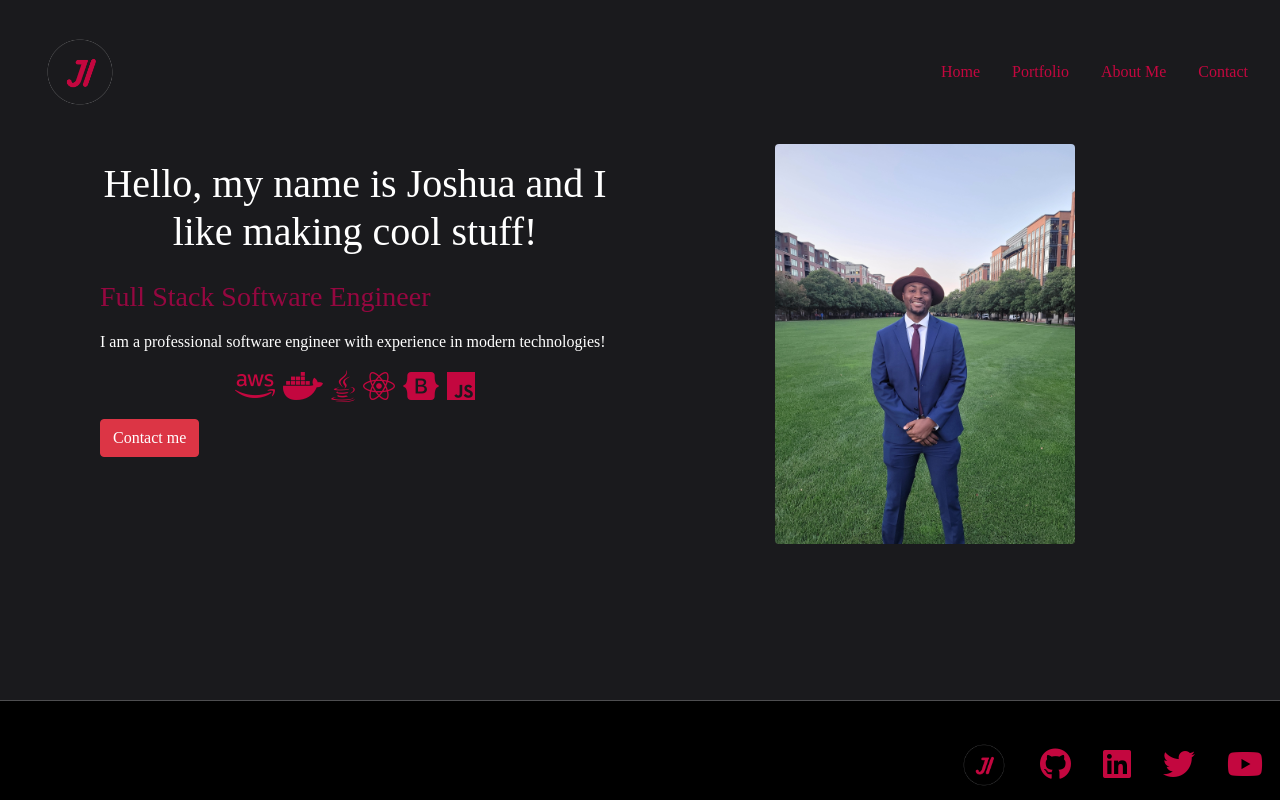
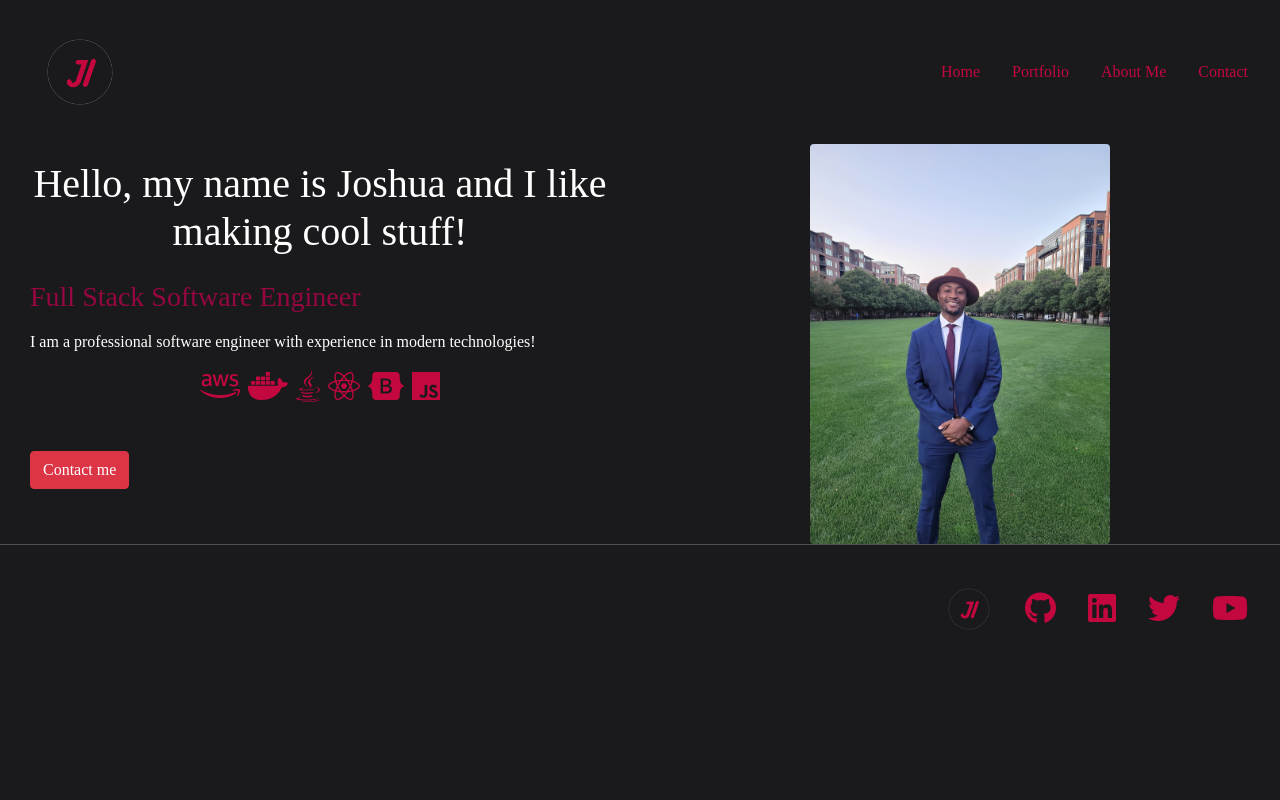
Before and after one commit to joshigwe777/ReactPortfolio, a React (Create React App) app in the folder myprojectpage/: page /myprojectpage in a window 1280 px wide. Built offline with nearby package versions, Linux system fonts and the light colour scheme; a web font is replaced by a local one.

Commit message:
styling adjustments

```diff
--- a/myprojectpage/src/components/ContactForm.js
+++ b/myprojectpage/src/components/ContactForm.js
@@ -1,17 +1,17 @@
-import React, {useState}  from "react";
-import {send} from 'emailjs-com' ;
+import React, { useState } from "react";
+import { send } from 'emailjs-com';
 function ContactForm() {
     const [fullName, setFullName] = useState("");
     const [email, setEmail] = useState("");
     const [phoneNumber, setPhoneNumber] = useState("");
     const [message, setMessage] = useState("");
 
-    const handleSubmit= (e) => {
+    const handleSubmit = (e) => {
         e.preventDefault();
         send(
             'service_b5e9yxc',
             'template_2q9xael',
-            {fullName, email, phoneNumber, message},
+            { fullName, email, phoneNumber, message },
             'B9nIzjqMB-hV1A9bJ'
         )
             .then((response) => {
@@ -59,7 +59,7 @@ function ContactForm() {
                         </div>
                         <div className="form-row">
                             <div className="col-4">
-                                <input value={email} onChange={e => setEmail(e.target.value)}  type="text" className="form-control" placeholder="Email" />
+                                <input value={email} onChange={e => setEmail(e.target.value)} type="text" className="form-control" placeholder="Email" />
                             </div>
                             <div className="col-4">
                                 <input value={phoneNumber} onChange={e => setPhoneNumber(e.target.value)} type="text" className="form-control" placeholder="Phone Number" />
@@ -70,7 +70,7 @@ function ContactForm() {
                                 <textarea value={message} onChange={e => setMessage(e.target.value)} class="form-control" id="exampleFormControlTextarea1" placeholder="message" rows="7"></textarea>
                             </div>
                         </div>
-                        <button type="submit" class="btn btn-primary">Submit</button>
+                        <button type="submit" className="btn btn-primary my-5">Submit</button>
                     </form>
                 </div>
             </div>
--- a/myprojectpage/src/components/Footer.js
+++ b/myprojectpage/src/components/Footer.js
@@ -4,6 +4,7 @@ import logo from "../images/logo.png"
 function Footer() {
     return <>
         <footer>
+            <div className="container-fluid">
                 <nav className="navbar row my-3">
                     <Link className="ml-auto" to="/myprojectpage"><img className="logo-footer" src={logo} /></Link>
                     <a href="https://github.com/joshigwe777" target="_blank"><i className="fa-brands mx-3 fa-2xl fa-github"></i></a>
@@ -11,6 +12,7 @@ function Footer() {
                     <a href="https://twitter.com/Joshua__Igwe" target="_blank"><i className="fa-brands fa-2xl mx-3 fa-twitter"></i></a>
                     <a><i className="fa-brands fa-2xl mx-3 fa-youtube" target="_blank"></i></a>
                 </nav>
+            </div>
         </footer>
     </>
 }
--- a/myprojectpage/src/components/LandingPage.js
+++ b/myprojectpage/src/components/LandingPage.js
@@ -6,9 +6,9 @@ import profile from "../images/profile.jpg"
 
 function LandingPage() {
     return <>
-        <div id="#home" className="mx-auto container topSection">
+        <div id="#home" className="mx-auto container-fluid topSection">
             <div className="row">
-                <div className="col-6">
+                <div className="col-sm-6">
                     <div className="container">
                         <div className="row mx-auto my-3">
                             <h1 className="text-center">Hello, my name is Joshua and I like making cool stuff!</h1>
@@ -23,14 +23,14 @@ function LandingPage() {
                                 <i className="fa-brands fa-2xl mx-1 fa-js"></i>
                             </div>
                         </div>
-                        <div className="row mx-auto">
+                        <div className="row mx-auto my-5">
                             <Link className="btn btn-danger" to="/myprojectpage/contactForm">Contact me</Link>
                         </div>
 
                     </div>
 
                 </div>
-                <div className="col-6">
+                <div className="col-sm-6">
                     <img className="mx-auto rounded d-block" src={profile} alt="profile picture of Joshua" />
                 </div>
             </div>
--- a/myprojectpage/src/components/Project.js
+++ b/myprojectpage/src/components/Project.js
@@ -1,10 +1,11 @@
+import lyricNinja from "../images/lyricNinja.png"
 function Project() {
     return <>
-        <div className="container mx-8">
+        <div className="container mx-8 my-5">
             <div className="row">
                 <div className="col-sm-6">
                     <a href="http://lyricninja-env.eba-hq4sm8mv.us-east-2.elasticbeanstalk.com/" target="_blank">
-                        <img className="lyricNinjaPicture img-fluid rounded" src="./images/lyricNinja.png" /></a>
+                        <img className="lyricNinjaPicture img-fluid rounded" src={lyricNinja} /></a>
                 </div>
                 <div className="col-sm-4">
                     <p>This is Lyric Ninja. Test how well you know your favorite songs and compete with friends from around the world.</p>
--- a/myprojectpage/src/index.css
+++ b/myprojectpage/src/index.css
@@ -51,9 +51,9 @@ code {
     monospace;
 }
 footer {
-  background-color: rgb(0, 0, 0);
+  /* background-color: rgb(0, 0, 0); */
   border-top: solid #4E4E50 1px;
-  position: fixed;
+  /* position: fixed; */
   left: 0;
   bottom: 0;
   width: 100%;
```
Lines whose indentation alone changed are shown as unchanged.
